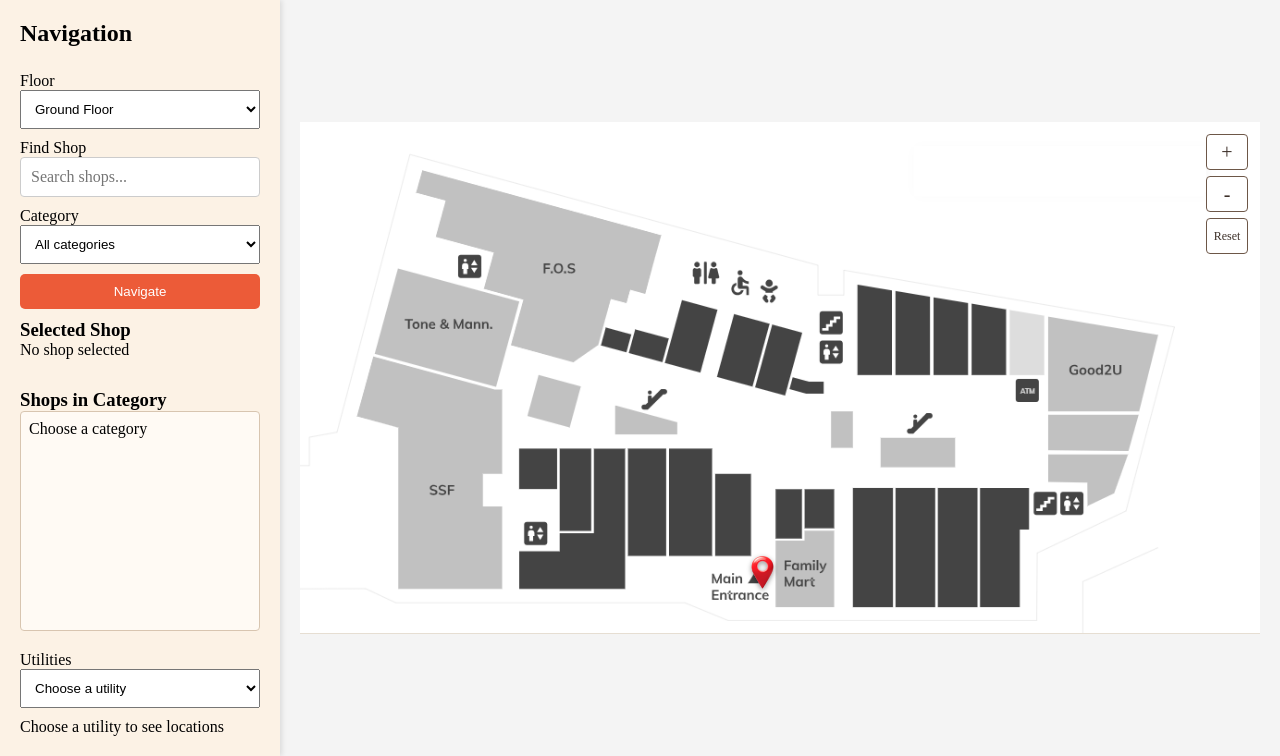
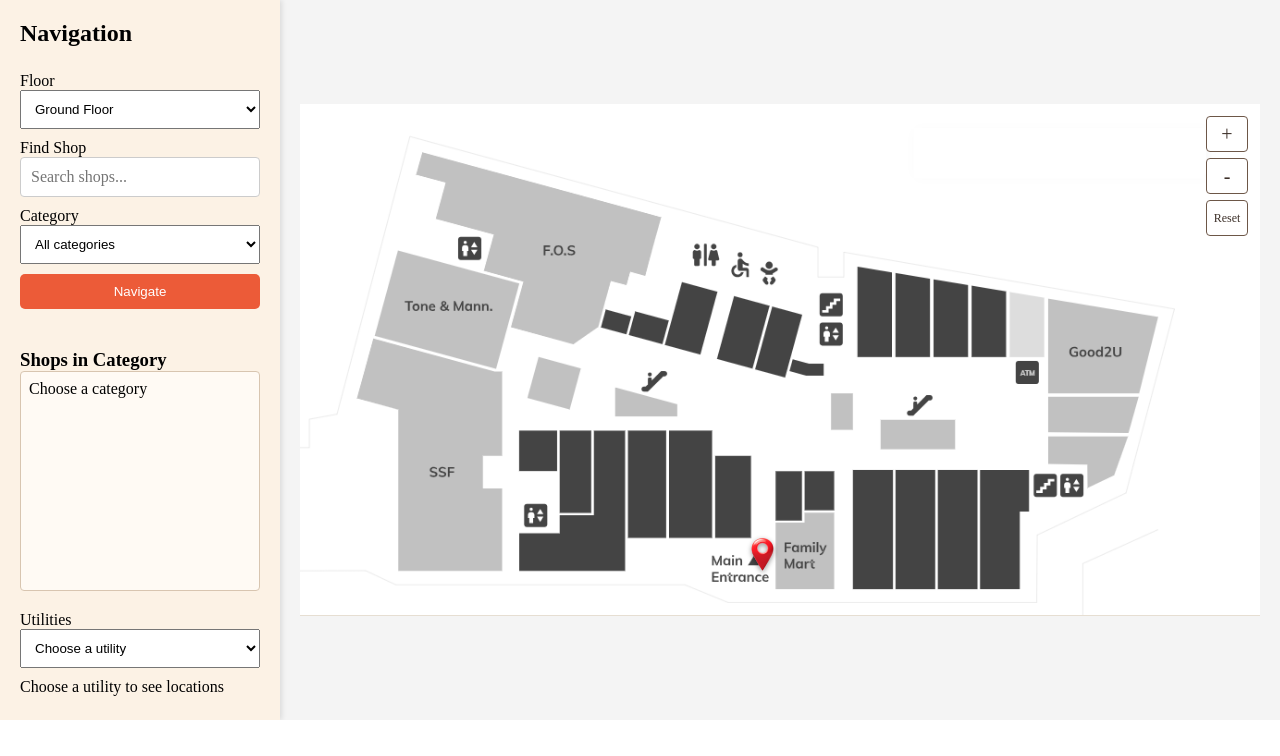
Before and after one commit to alishadaym/P1-Intern-Project, a Flask app: page / in a window 1280 px wide. Shown: the part 93-849 px from the top of the page. After the commit the page ends 813 px from the top, so only its background shows below. Run offline with Flask 3, Linux system fonts and the light colour scheme; data that the repository does not hold is empty.

Commit message:
remove selected shop details in nav

```diff
--- a/static/css/style.css
+++ b/static/css/style.css
@@ -553,17 +553,14 @@ main {
         margin-top: 20px;
     }
 
-    .selected-shop-section,
     .category-shops-section {
         margin-top: 20px;
     }
 
-    .selected-shop-section h3,
     .category-shops-section h3 {
         margin-bottom: 10px;
     }
 
-    #selected-shop-details,
     #category-shop-list {
         font-size: 14px;
     }
--- a/static/js/map.js
+++ b/static/js/map.js
@@ -259,7 +259,6 @@ function closeShopDetails()
     shopModal.hidden = true;
     activeShopId = null;
     highlightSelectedShop(null);
-    clearSelectedShopPanel();
     resetUtilityMapZoom();
 
     if (lastShopTrigger)
@@ -267,11 +266,6 @@ function closeShopDetails()
         lastShopTrigger.focus();
         lastShopTrigger = null;
     }
-}
-
-function clearSelectedShopPanel()
-{
-    document.getElementById("selected-shop-details").textContent = "No shop selected";
 }
 
 function setNavigationButtonState(isNavigating)
@@ -1430,11 +1424,6 @@ function selectShop(shopId)
 
     hideShopSuggestions();
 
-    updateSelectedShopPanel(
-        shopId,
-        shop
-    );
-
     renderUtilityLocations();
     highlightSelectedShop(shopId);
     showShopDetails(shop);
@@ -1473,7 +1462,6 @@ function selectUtility(utilityId)
     };
 
     document.getElementById("shop-select").value = "";
-    document.getElementById("selected-shop-details").textContent = "No shop selected";
 
     renderUtilityLocations();
     highlightSelectedShop(utilityId);
@@ -1482,55 +1470,6 @@ function selectUtility(utilityId)
     {
         startNavigation();
     }
-}
-
-// UPDATE SELECTED SHOP PANEL
-function updateSelectedShopPanel(shopId, shop)
-{
-    const panel =
-        document.getElementById(
-            "selected-shop-details"
-        );
-
-    panel.innerHTML = `
-        <div class="shop-details-card">
-
-            <strong class="shop-details-name">
-                ${shop.name}
-            </strong>
-
-            ${
-                shop.category
-                ? `<div>${shop.category}</div>`
-                : ""
-            }
-
-            ${
-                shop.unit
-                ? `<div>Unit: ${shop.unit}</div>`
-                : ""
-            }
-
-            ${
-                shop.floor
-                ? `<div>${shop.floor}</div>`
-                : ""
-            }
-
-            ${
-                shop.operatingHours
-                ? `<div>Hours: ${shop.operatingHours}</div>`
-                : ""
-            }
-
-            ${
-                shop.description
-                ? `<div>${shop.description}</div>`
-                : ""
-            }
-
-        </div>
-    `;
 }
 
 // HIGHLIGHT SELECTED SHOP
--- a/templates/index.html
+++ b/templates/index.html
@@ -44,11 +44,6 @@
             </select>
 
             <button id="navigate-btn" class="navigate-btn">Navigate</button>
-
-            <div class="selected-shop-section">
-                <h3>Selected Shop</h3>
-                <div id="selected-shop-details">No shop selected</div>
-            </div>
 
             <div class="category-shops-section">
                 <h3>Shops in Category</h3>
```
